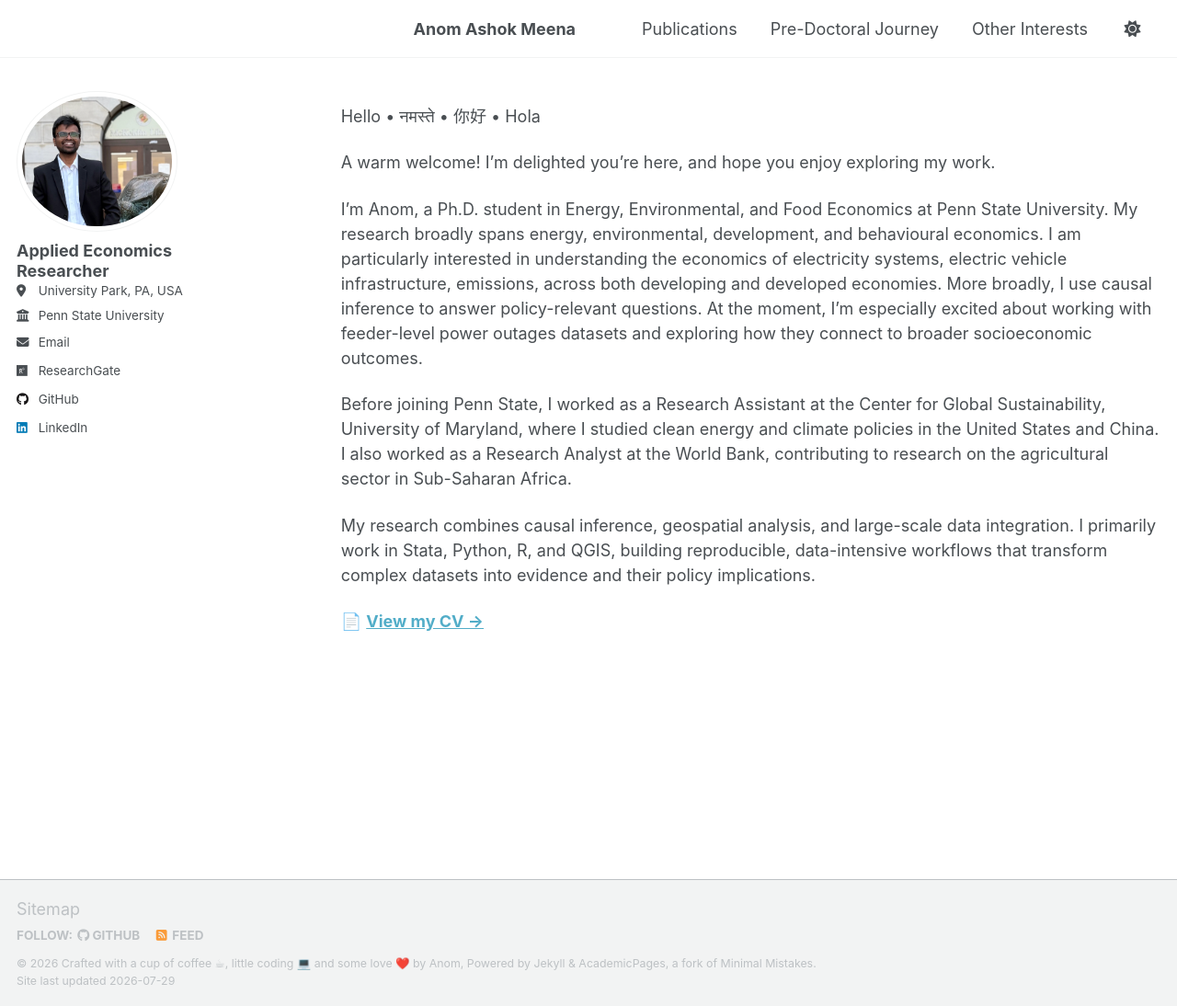
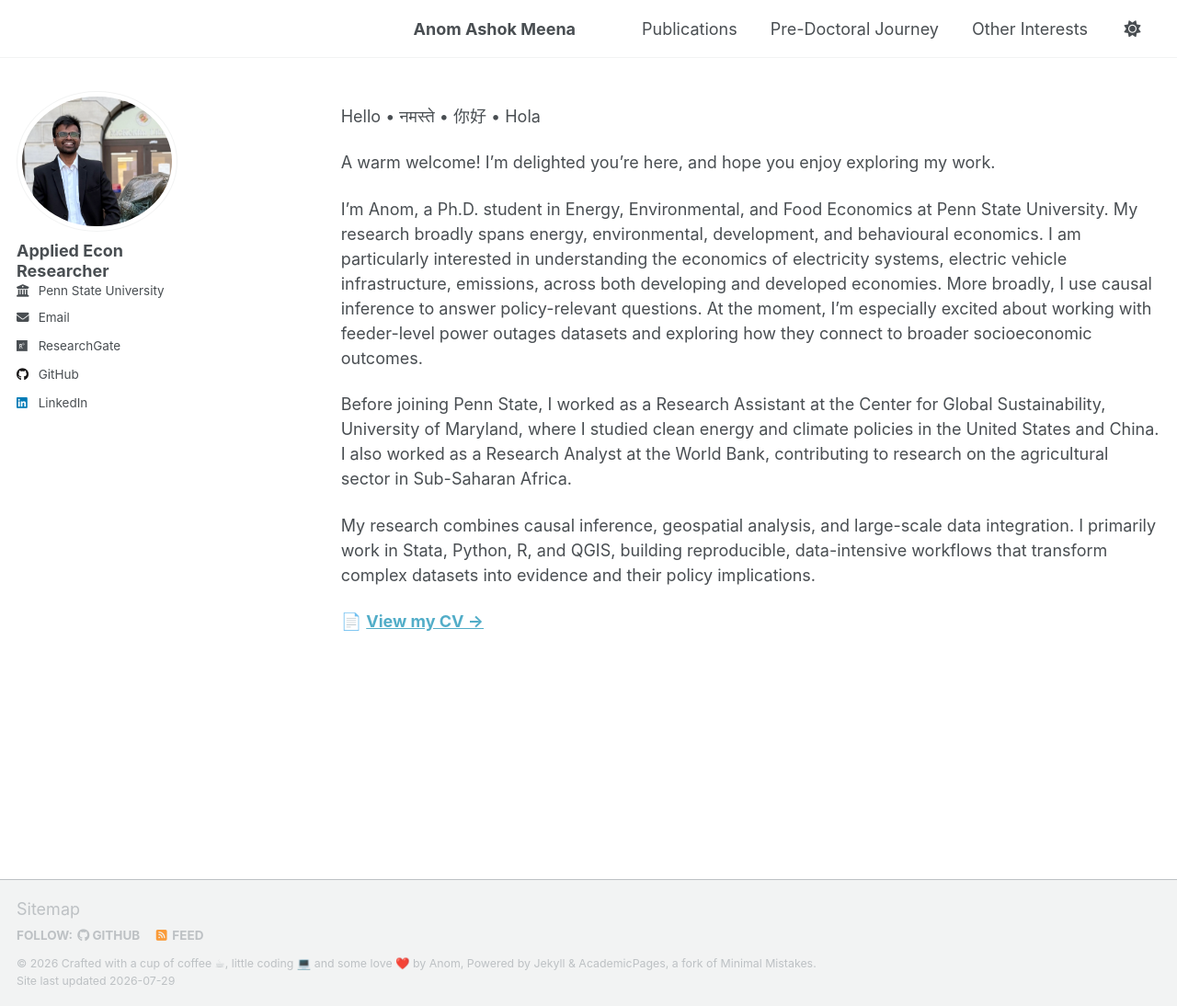
Before and after one commit to anomdule/anomdule.github.io, a Jekyll site: the page built from _pages/about.md, in a window 1280 px wide and 1094 px high. Shown: the whole window at 92% size. Built offline with Jekyll 4.4.1, drawn with Linux system fonts in a browser that asks for light colours; a script that is not in the unit is left out.

Commit message:
Update _config.yml

```diff
--- a/_config.yml
+++ b/_config.yml
@@ -24,10 +24,10 @@ repository               : "anomdule/anomdule.github.io"
 author:
   # Biographic information
   avatar           : "anom_dp_2.png"
-  name             : "Applied Economics Researcher"
+  name             : "Applied Econ Researcher"
   pronouns         : #"he/ his"
   bio              : #"Applied Econ Researcher"
-  location         : "University Park, PA, USA"
+  location         : #"University Park, PA, USA"
   employer         : >
                      Penn State University
   # uri              : # URL
```
